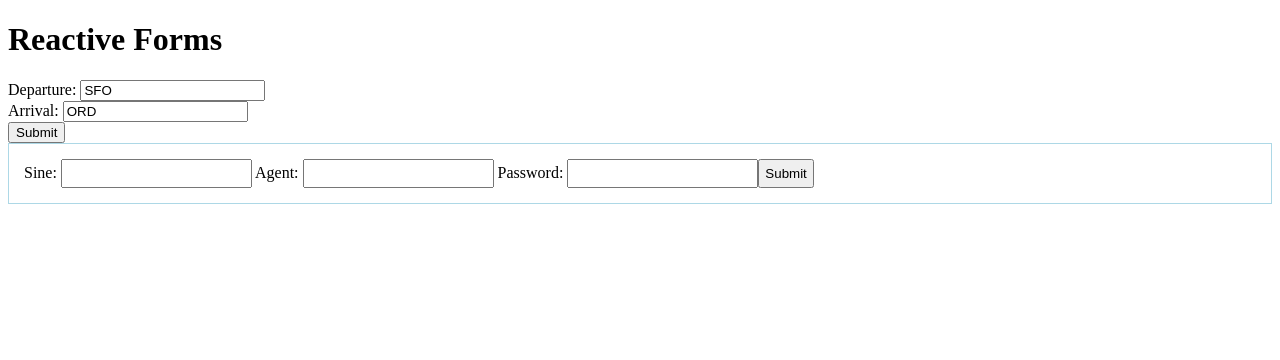
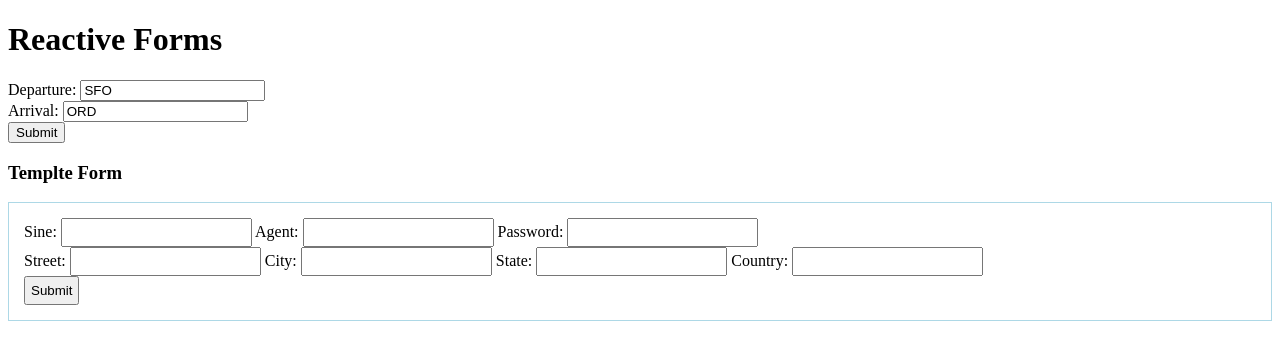
Before and after one commit to Compass-UI/reactive-form-sample, an Angular app: page / in a window 1280 px wide. Shown: the top 360 px of the page. Built offline with nearby package versions, Linux system fonts and the light colour scheme.

Commit message:
Group fields with ngModelGroup

```diff
--- a/src/app/app.module.ts
+++ b/src/app/app.module.ts
@@ -6,12 +6,14 @@ import { AppComponent } from './app.component';
 import { FormsModule, ReactiveFormsModule } from '@angular/forms';
 import { FlightSearchService } from './flight-search.service';
 import { FormTemplateComponent } from './form-template/form-template.component';
+import { InputComponent } from './input/input.component';
 
 
 @NgModule({
   declarations: [
     AppComponent,
-    FormTemplateComponent
+    FormTemplateComponent,
+    InputComponent
   ],
   imports: [
     BrowserModule,
--- a/src/app/form-template/form-template.component.html
+++ b/src/app/form-template/form-template.component.html
@@ -1,15 +1,23 @@
+<h3>Templte Form</h3>
 <form class="component" #loginForm="ngForm" (ngSubmit)="login(loginForm.value)">
   Sine: <input type="text"
     (ngModel)="sine" name="sine"
     [ngClass]="{'error': loginForm.controls.sine?.invalid && loginForm.controls.sine.touched}"
     required>
   Agent: <input type="text" (ngModel)="agent" name="agent">
-  Password: <input type="text"
+  Password: <input type="password"
   (ngModel)="password" name="password"
   [ngClass]="{'error': loginForm.controls.password?.invalid && loginForm.controls.password.touched}"
   required
   >
 
+  <div ngModelGroup="address">
+    Street: <input type="text" (ngModel)="street" name="street">
+    City: <input type="text" (ngModel)="city" name="city">
+    State: <input type="text" (ngModel)="state" name="state">
+    Country: <input type="text" (ngModel)="country" name="country">
+  </div>
+
   <input type="submit">
 
 </form>
--- a/src/app/form-template/form-template.component.ts
+++ b/src/app/form-template/form-template.component.ts
@@ -9,6 +9,10 @@ export class FormTemplateComponent implements OnInit {
   sine: string = '';
   agent: string = '';
   password: string = '';
+  street: string = '';
+  city: string = '';
+  state: string = '';
+  country: string = '';
 
   constructor() { }
 
--- /dev/null
+++ b/src/app/input/input.component.html
@@ -0,0 +1,7 @@
+<!-- <input type="{{password}}"
+  (ngModel)="{{password}}" name="{{password}}"
+  [ngClass]="{'error': loginForm.controls.password?.invalid && loginForm.controls.password.touched}"
+  required
+  > -->
+
+   <!-- A LOT OF WORKING MAPPING HTML input TO UAL-INPUT -->
--- /dev/null
+++ b/src/app/input/input.component.ts
@@ -0,0 +1,15 @@
+import { Component, OnInit } from '@angular/core';
+
+@Component({
+  selector: 'ual-input',
+  templateUrl: './input.component.html',
+  styleUrls: ['./input.component.css']
+})
+export class InputComponent implements OnInit {
+
+  constructor() { }
+
+  ngOnInit() {
+  }
+
+}
```
Also changed, not shown: src/app/input/input.component.css (added), 1 other file (tests, documents, lock files or other folders).
